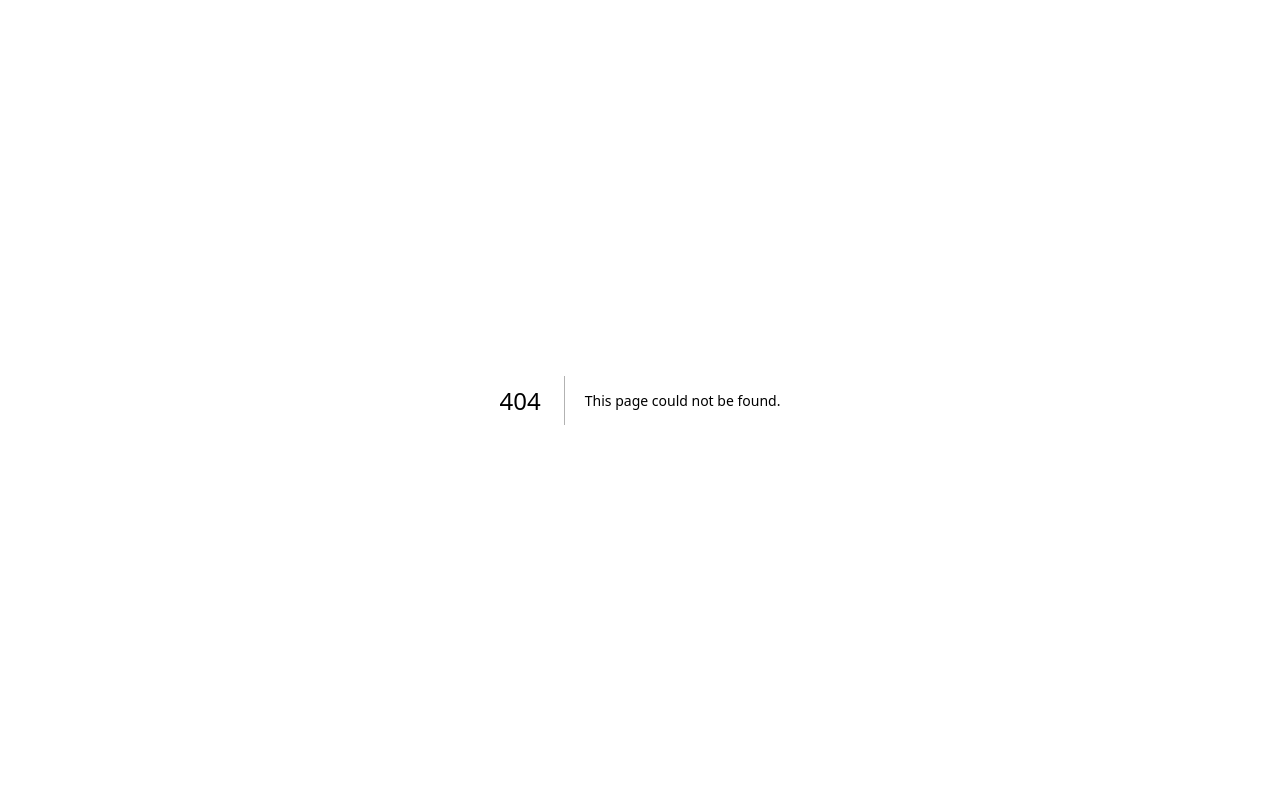
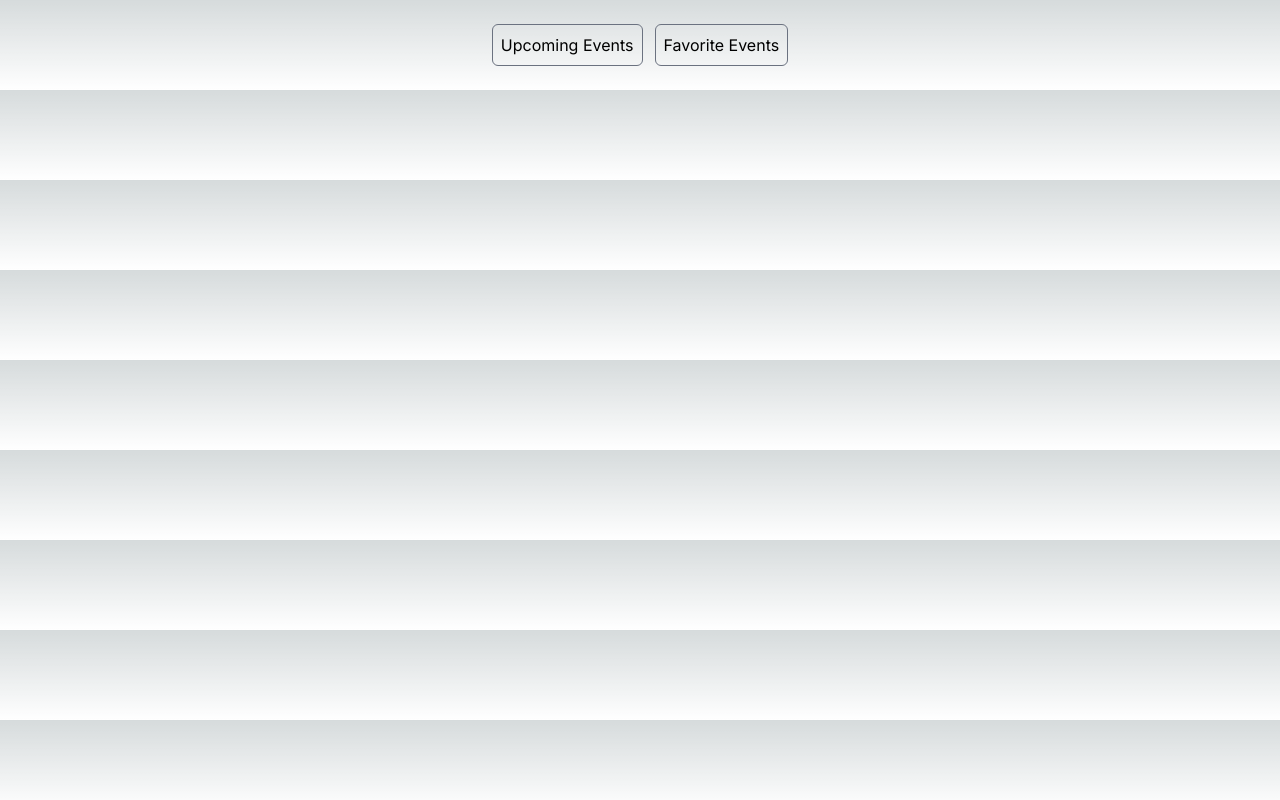
Before and after one commit to CoffeyMachine/react-nextjs-sandbox, a Next.js app: page /favorites in a window 1280 px wide. Before the commit this address had no page. Built offline with nearby package versions, Linux system fonts and the light colour scheme.

Commit message:
Implement favorites listing route and navigation

```diff
--- /dev/null
+++ b/src/app/components/navigation.tsx
@@ -0,0 +1,12 @@
+import Link from 'next/link'
+
+const Navigation = () => {
+  return (
+    <div className='p-3 m-3 flex justify-center'>
+      <Link href="/" className='border-solid border border-gray-500 rounded-md p-2 mr-3'>Upcoming Events</Link>
+      <Link href="/favorites" className='border-solid border border-gray-500 rounded-md p-2'>Favorite Events</Link>
+    </div>
+  )
+}
+
+export default Navigation
--- /dev/null
+++ b/src/app/favorites/page.tsx
@@ -0,0 +1,24 @@
+'use client'
+// import Image from 'next/image'
+import { useAppSelector } from '@/lib/hooks'
+import EventListing from '../components/eventListing'
+import Navigation from '../components/navigation'
+
+
+export default function Home() {
+  const state = useAppSelector((state) => state)
+  const { favorites } = state
+
+  return (
+    <div>
+      <Navigation></Navigation>
+      {favorites.favoriteEvents.map((event: any) => {
+        return (
+          <div>
+            <EventListing event={event}/>
+          </div>
+        )
+      })}
+    </div>
+  )
+}
--- a/src/app/page.tsx
+++ b/src/app/page.tsx
@@ -4,6 +4,7 @@ import { useEffect } from 'react'
 import { useAppDispatch, useAppSelector } from '@/lib/hooks'
 import { fetchAllEvents } from '../lib/eventsSlice'
 import EventListing from './components/eventListing'
+import Navigation from './components/navigation'
 
 
 export default function Home() {
@@ -15,12 +16,16 @@ export default function Home() {
   }, [dispatch])
 
   return (
-    events?.data?._embedded?.events.map((event: any) => {
+    <div>
+      <Navigation></Navigation>
+      {events?.data?._embedded?.events.map((event: any) => {
         return (
           <div>
             <EventListing event={event}/>
           </div>
         )
       })
+    }
+    </div>
   )
 }
```
Lines whose indentation alone changed are shown as unchanged.
